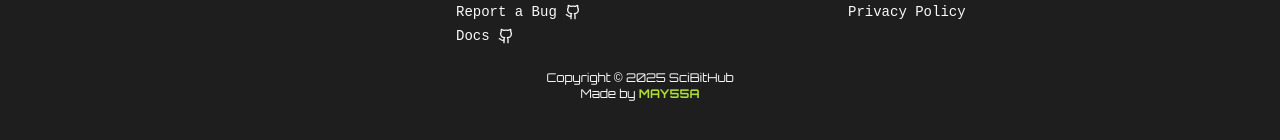
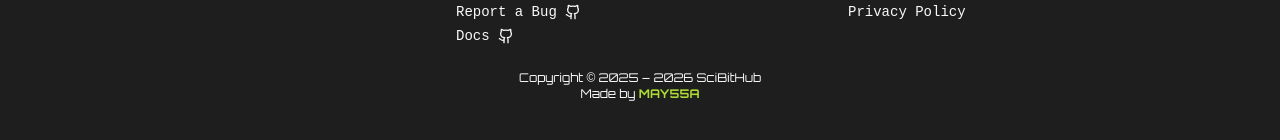
Before and after one commit to MAY55A/SciBitHub, a Next.js app: page / in a window 1280 px wide. Shown: the part 2039-2179 px from the top of the page. Built offline with nearby package versions, Linux system fonts and the light colour scheme; no server answers; the database is empty.

Commit message:
fix: update copyright year in footer

```diff
--- a/src/components/custom/footer.tsx
+++ b/src/components/custom/footer.tsx
@@ -33,7 +33,7 @@ export function Footer() {
                 </div>
             </div>
             <div className="text-center text-xs mt-6">
-                Copyright © 2025 SciBitHub
+                Copyright © 2025 – {new Date().getFullYear()} SciBitHub
                 <p>
                     Made by{" "}
                     <a
```
